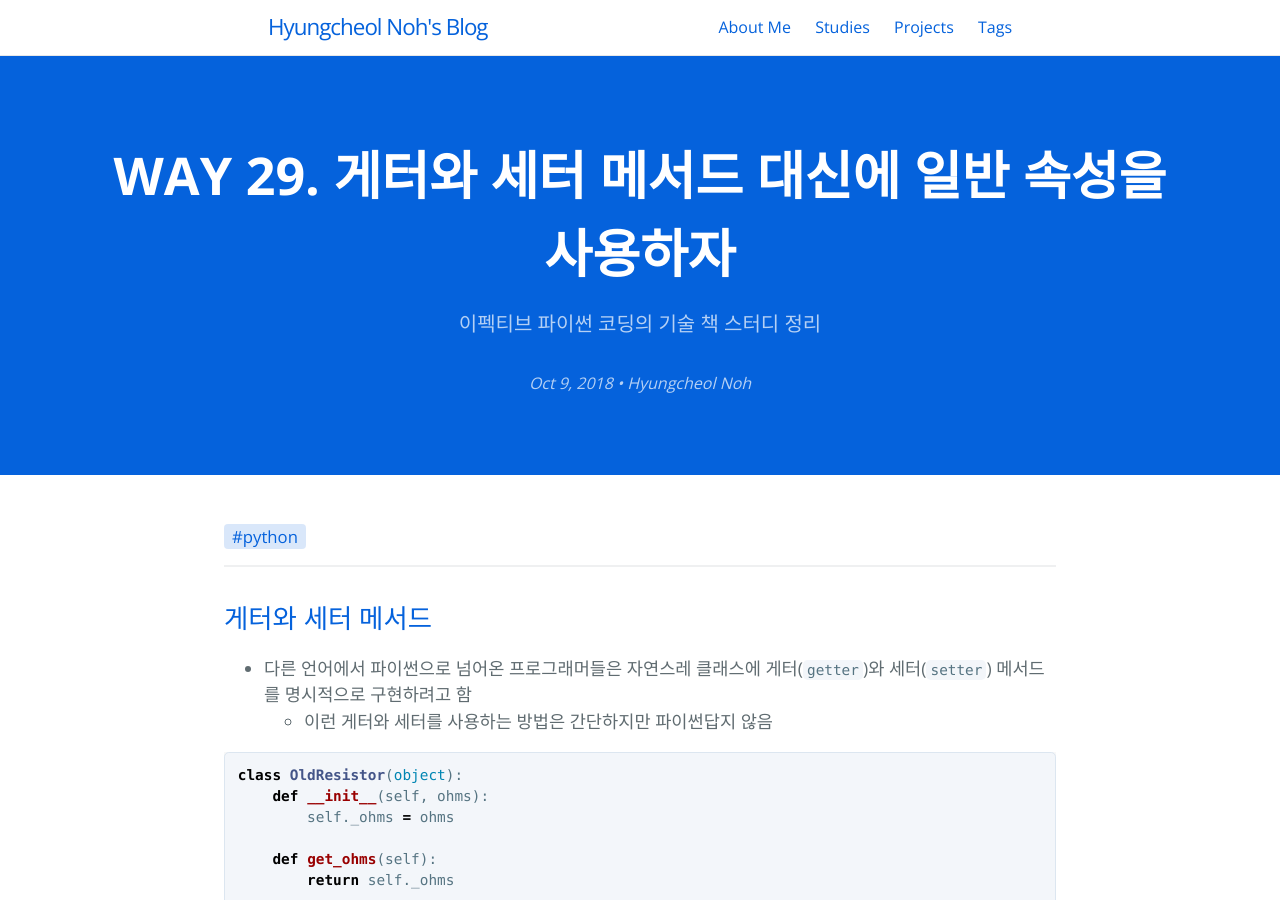
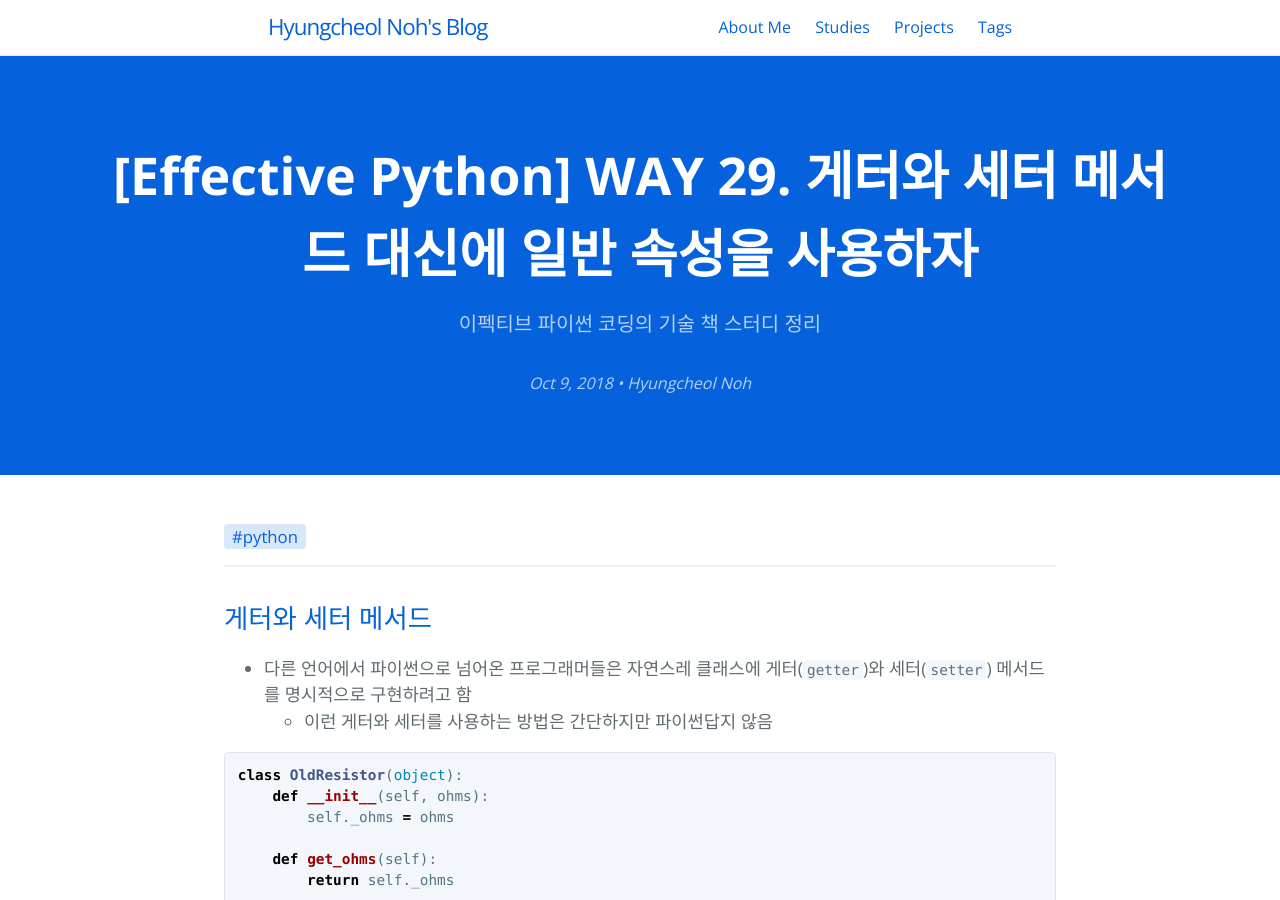
Before and after one commit to hcnoh/hcnoh.github.io, a Jekyll site: the page built from _posts/2018-10-09-effective-python-way29.md, in a window 1280 px wide and 900 px high. Built offline with Jekyll 4.4.1, drawn with Linux system fonts in a browser that asks for light colours; comment, search, counter and statistics services are not loaded; some of the changed lines change nothing that is shown.

Commit message:
Update 2018-10-09-effective-python-way29.md

```diff
--- a/_posts/2018-10-09-effective-python-way29.md
+++ b/_posts/2018-10-09-effective-python-way29.md
@@ -1,10 +1,10 @@
 ---
 layout: post
-title: "WAY 29. 게터와 세터 메서드 대신에 일반 속성을 사용하자"
+title: "[Effective Python] WAY 29. 게터와 세터 메서드 대신에 일반 속성을 사용하자"
 date: 2018-10-09 12:03:51
 tagline: "이펙티브 파이썬 코딩의 기술 책 스터디 정리"
 categories:
-- 이펙티브 파이썬 스터디
+- Effective Python
 tags:
 - python
 image: /thumbnail-mobile.png
```
